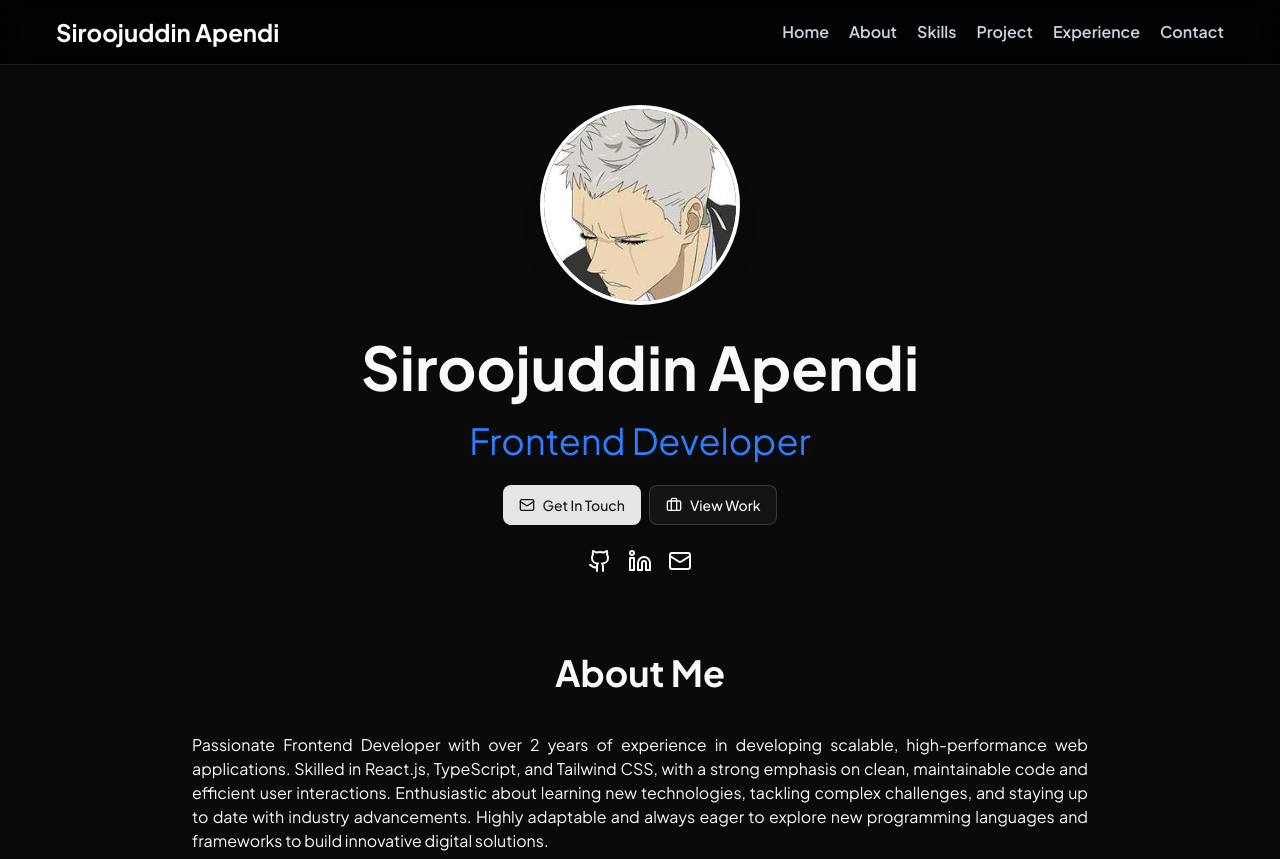
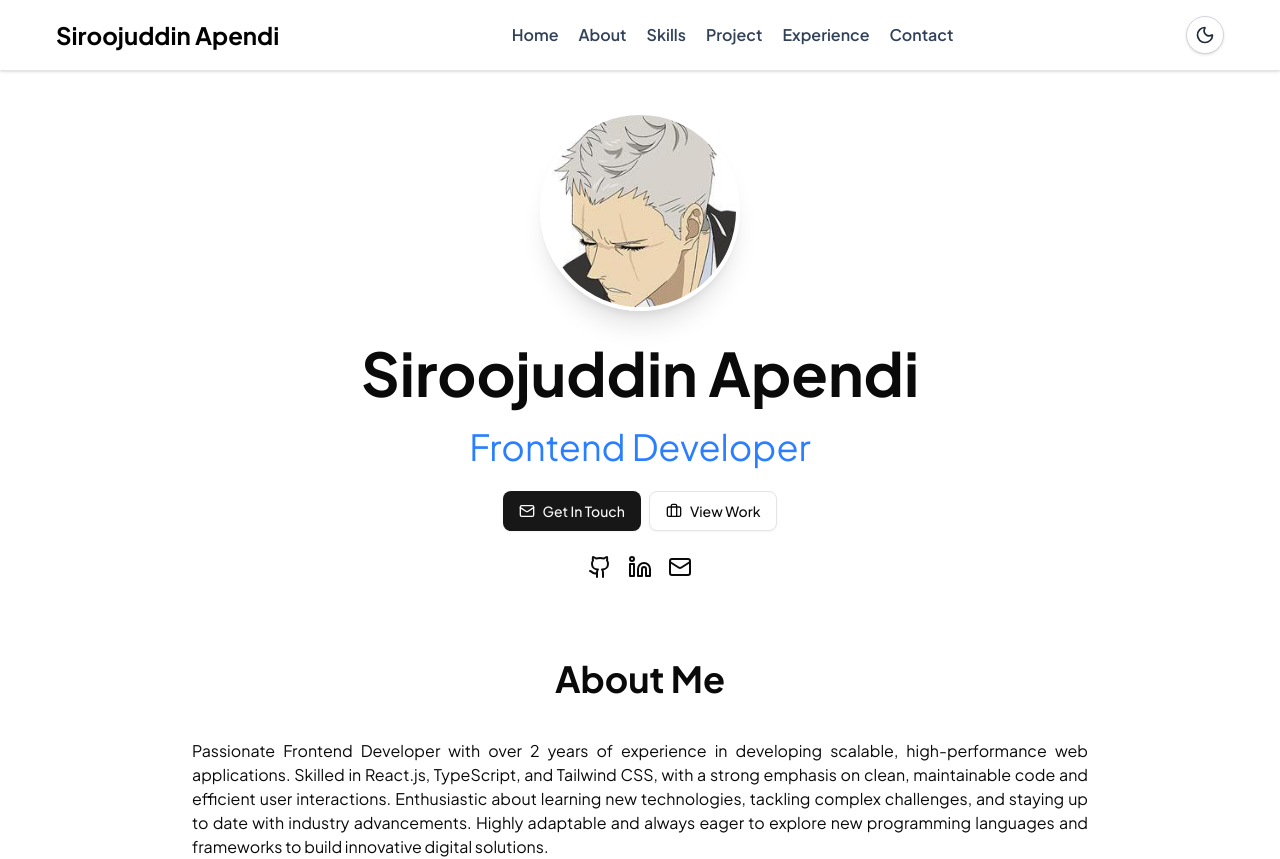
Before and after one commit to siroj05/portfolio-siroj, a Next.js app: page /portfolio in a window 1280 px wide. Shown: the top 859 px of the page. Built offline with nearby package versions, Linux system fonts and the light colour scheme.

Commit message:
toggle theme

```diff
--- a/app/portfolio/page.tsx
+++ b/app/portfolio/page.tsx
@@ -225,10 +225,10 @@ export default function Portfolio() {
                 {/* kontak & view work */}
                 <div className="flex justify-center gap-2">
                   <Button size="lg" asChild>
-                    <Link href={"#mail"}>
+                    <a href="mailto:rojudin123@gmail.com">
                       <Mail />
                       Get In Touch
-                    </Link>
+                    </a>
                   </Button>
                   <Button variant="outline" size="lg" asChild>
                     <Link href={"#project"}>
--- a/components/navbar.tsx
+++ b/components/navbar.tsx
@@ -4,6 +4,7 @@ import { useDeviceSize } from "@/hooks/use-device-size";
 import { Menu, X } from "lucide-react";
 import Link from "next/link";
 import { useState } from "react";
+import ThemeToggleButton from "./themeToggleBtn";
 
 export default function Navbar() {
   const { isMobile, isTablet } = useDeviceSize();
@@ -52,6 +53,8 @@ export default function Navbar() {
             ))}
           </div>
         )}
+
+        <ThemeToggleButton/>
       </div>
     </nav>
   );
--- /dev/null
+++ b/components/themeToggleBtn.tsx
@@ -0,0 +1,22 @@
+'use client'
+
+import { useTheme } from '@/hooks/use-theme'
+import { Moon, Sun } from 'lucide-react'
+
+export default function ThemeToggleButton() {
+  const { theme, toggleTheme } = useTheme()
+
+  return (
+    <button
+      onClick={toggleTheme}
+      aria-label="Toggle Theme"
+      className="rounded-full p-2 border border-gray-300 dark:border-gray-600 bg-white dark:bg-gray-800 shadow hover:bg-gray-100 dark:hover:bg-gray-700 transition-colors"
+    >
+      {theme === 'dark' ? (
+        <Sun className="h-5 w-5 text-yellow-500" />
+      ) : (
+        <Moon className="h-5 w-5 text-gray-800" />
+      )}
+    </button>
+  )
+}
--- /dev/null
+++ b/hooks/use-theme.ts
@@ -0,0 +1,27 @@
+import { useEffect, useState } from 'react';
+
+export function useTheme() {
+  const [theme, setTheme] = useState<'light' | 'dark'>(() => {
+    if (typeof window !== 'undefined') {
+      return localStorage.theme === 'dark' ? 'dark' : 'light';
+    }
+    return 'light';
+  });
+
+  useEffect(() => {
+    const root = window.document.documentElement;
+    if (theme === 'dark') {
+      root.classList.add('dark');
+      localStorage.setItem('theme', 'dark');
+    } else {
+      root.classList.remove('dark');
+      localStorage.setItem('theme', 'light');
+    }
+  }, [theme]);
+
+  const toggleTheme = () => {
+    setTheme((prev) => (prev === 'dark' ? 'light' : 'dark'));
+  };
+
+  return { theme, toggleTheme };
+}
--- a/package.json
+++ b/package.json
@@ -61,7 +61,9 @@
     "@types/node": "^20",
     "@types/react": "^19",
     "@types/react-dom": "^19",
-    "tailwindcss": "^4",
+    "autoprefixer": "^10.4.21",
+    "postcss": "^8.5.6",
+    "tailwindcss": "^4.1.11",
     "tw-animate-css": "^1.3.6",
     "typescript": "^5"
   }
--- /dev/null
+++ b/tailwind.config.js
@@ -0,0 +1,13 @@
+// tailwind.config.js
+/** @type {import('tailwindcss').Config} */
+module.exports = {
+  darkMode: 'class',
+  content: [
+    './app/**/*.{js,ts,jsx,tsx}',
+    './components/**/*.{js,ts,jsx,tsx}',
+  ],
+  theme: {
+    extend: {},
+  },
+  plugins: [],
+}
```
Also changed, not shown: hooks/use-device-size.ts (renamed from hooks/use-device-size.tsx), 1 other file (tests, documents, lock files or other folders).
